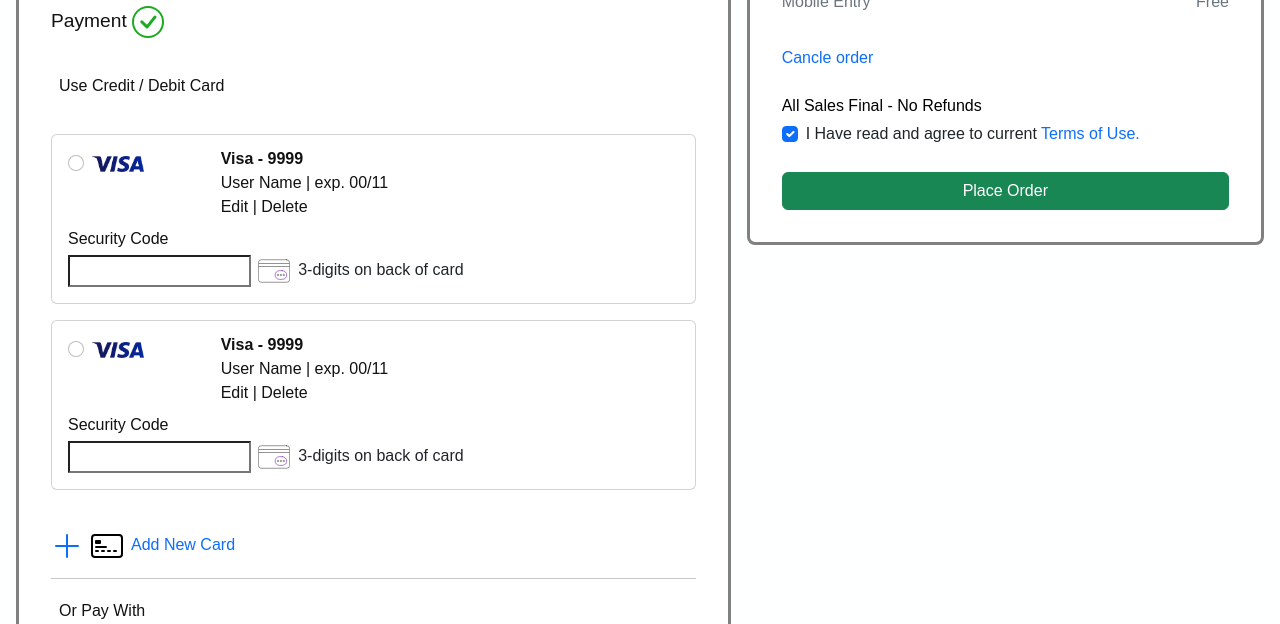
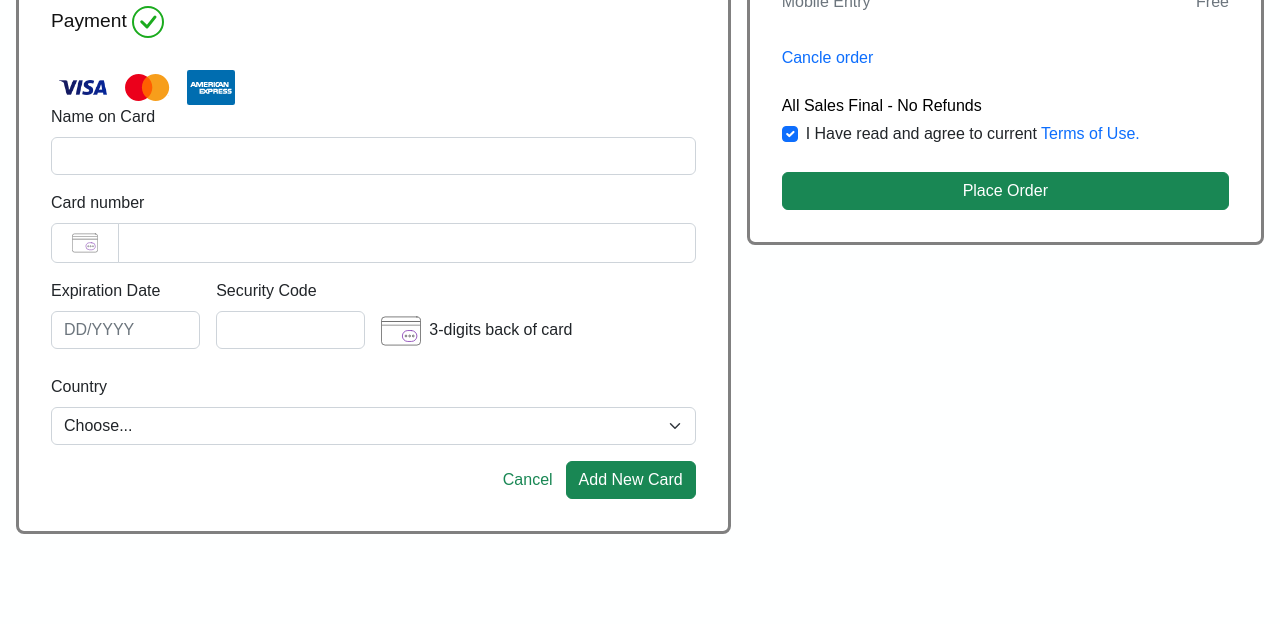
Before and after one commit to 1Nexts/ticket-lab, a Next.js app: page /final-cost in a window 1280 px wide. Shown: the part 328-952 px from the top of the page. After the commit the page ends 894 px from the top, so only its background shows below. Built offline with nearby package versions, Linux system fonts and the light colour scheme.

Commit message:
UI Payment View+Add

```diff
--- a/components/payment/Payment.tsx
+++ b/components/payment/Payment.tsx
@@ -1,10 +1,13 @@
 import React from "react";
 import styles from "./payment.module.scss";
-import CreditCardItemComponent from "./items/CreditCardItemComponent";
-
+import PaymentAddComponent from "./PaymentAdd";
+import PaymentEditComponent from "./PaymentEdit";
+import PaymentViewComponent from "./PaymentView";
 
 type CardProps = {};
 const PaymentCard = ({}: CardProps) => {
+  let mode = 2; // 1=view, 2=add, 3=edit
+
   return (
     <section id={styles["payment"]}>
       <div className={styles["block-payment"]}>
@@ -12,36 +15,13 @@ const PaymentCard = ({}: CardProps) => {
           Payment <img src="/static/check-circle.svg" />
         </h4>
         <br />
-        <div className="p-2 ">
-          <h5>Use Credit / Debit Card</h5>
-        </div>
-        <br/>
-        <CreditCardItemComponent></CreditCardItemComponent>
-        <CreditCardItemComponent></CreditCardItemComponent>
-        <br />
-
-        {/* Row Add New Card */}
-        <div
-          onClick={() => {
-            console.log("Click Add New Card");
-          }}
-        >
-          <span>
-            <img src="/static/plus-lg.svg" />
-          </span>
-          <img src="/static/credit-card-2-front.svg" className="px-2" />
-          <span className="text-primary">Add New Card</span>
-        </div>
-
-        <hr />
-        <div className="p-2 ">
-          <h5>Or Pay With</h5>
-          <h6 className="text-black">
-            By using a digital wallet and continuing past this page, you have
-            read and are accepting the {" "}
-            <span className="text-primary">Terms of Use</span>
-          </h6>
-        </div>
+        {mode === 1 ? (
+          <PaymentViewComponent></PaymentViewComponent>
+        ) : mode === 2 ? (
+          <PaymentAddComponent></PaymentAddComponent>
+        ) : (
+          <PaymentEditComponent></PaymentEditComponent>
+        )}
       </div>
     </section>
   );
--- a/components/payment/PaymentAdd.tsx
+++ b/components/payment/PaymentAdd.tsx
@@ -1,57 +1,99 @@
 import React from "react";
+import styles from "./paymentAdd.module.scss";
 
 type CardProps = {};
 const PaymentAddComponent = ({}: CardProps) => {
   return (
-    <div>
-      <div className="row justify-content-center mb-4 radio-group">
-        <div className="col-sm-3 col-5">
-          <div className="radio selected mx-auto" data-value="dk">
-            {" "}
-            <img
-              className="fit-image"
-              src="https://i.imgur.com/5TqiRQV.jpg"
-              width="105px"
-              height="55px"
-            />{" "}
+    <section id={styles["payment-add"]}>
+      {/* Card Type Support */}
+      <div>
+        <img src="/static/credit-cards/visa.png" width={64} className="px-2" />
+        <img
+          src="/static/credit-cards/master-card.svg"
+          width={64}
+          className="px-2"
+        />
+        <img
+          src="/static/credit-cards/american-express.svg"
+          width={64}
+          className="px-2"
+        />
+      </div>
+
+      <form className="row g-3" autoComplete="off">
+        <div className="col-12">
+          <label className="form-label">Name on Card</label>
+          <input type="text" className="form-control" />
+        </div>
+
+        <div className="col-sm-12">
+          <label className="form-label">Card number</label>
+          <div className="input-group">
+            <div className="input-group-text bg-white">
+              <img
+                src="/static/credit-cards/threeDigits.svg"
+                className="px-2"
+                width={42}
+              />
+            </div>
+            <input type="text" className="form-control" value={""} />
           </div>
         </div>
-        <div className="col-sm-3 col-5">
-          <div className="radio mx-auto" data-value="visa">
-            {" "}
+
+        <div className="col-5 col-xl-3">
+          <label className="form-label">Expiration Date</label>
+          <input
+            type="text"
+            className="form-control"
+            autoComplete="off"
+            placeholder="DD/YYYY"
+            minLength={5}
+            maxLength={5}
+          />
+        </div>
+        <div className="col-7 d-xl-none"></div>
+
+        <div className="col-5 col-xl-3">
+          <label className="form-label">Security Code</label>
+          <input
+            type="password"
+            maxLength={3}
+            className="form-control"
+            autoComplete="off"
+            value={""}
+          />
+        </div>
+
+        <div className="col-7 col-xl-6 pt-2">
+          <label className="form-label">
+            <br />
             <img
-              className="fit-image"
-              src="https://i.imgur.com/OdxcctP.jpg"
-              width="105px"
-              height="55px"
-            />{" "}
-          </div>
+              src="/static/credit-cards/threeDigits.svg"
+              className={styles["img3digit"]}
+            />
+            <span>3-digits back of card</span>
+          </label>
         </div>
-        <div className="col-sm-3 col-5">
-          <div className="radio mx-auto" data-value="master">
-            {" "}
-            <img
-              className="fit-image"
-              src="https://i.imgur.com/WIAP9Ku.jpg"
-              width="105px"
-              height="55px"
-            />{" "}
-          </div>
+
+        <div className="col-md-12">
+          <label className="form-label">Country</label>
+          <select id="inputState" className="form-select">
+            <option selected>Choose...</option>
+            <option>...</option>
+          </select>
         </div>
-        <div className="col-sm-3 col-5">
-          <div className="radio mx-auto" data-value="paypal">
-            {" "}
-            <img
-              className="fit-image"
-              src="https://i.imgur.com/cMk1MtK.jpg"
-              width="105px"
-              height="55px"
-            />{" "}
-          </div>
-        </div>{" "}
-        <br />
-      </div>
-    </div>
+
+        <div className="col-12 d-flex justify-content-end">
+          <button type="submit" className="btn text-success">
+            Cancel
+          </button>
+
+          <button type="submit" className="btn btn-success">
+            Add New Card
+          </button>
+        </div>
+      </form>
+    </section>
   );
 };
 
--- /dev/null
+++ b/components/payment/PaymentView.tsx
@@ -0,0 +1,39 @@
+import React from "react";
+import CreditCardItemComponent from "./items/CreditCardItemComponent";
+
+type CardProps = {};
+const PaymentViewComponent = ({}: CardProps) => {
+  return (
+    <div>
+      <div className="p-2 ">
+        <h5>Use Credit / Debit Card</h5>
+      </div>
+      <br />
+      <CreditCardItemComponent></CreditCardItemComponent>
+      <CreditCardItemComponent></CreditCardItemComponent>
+      <br />
+      <div
+        onClick={() => {
+          console.log("Click Add New Card");
+        }}
+      >
+        <span>
+          <img src="/static/plus-lg.svg" />
+        </span>
+        <img src="/static/credit-card-2-front.svg" className="px-2" />
+        <span className="text-primary">Add New Card</span>
+      </div>
+      <hr />
+      <div className="p-2 ">
+        <h5>Or Pay With</h5>
+        <h6 className="text-black">
+          By using a digital wallet and continuing past this page, you have read
+          and are accepting the{" "}
+          <span className="text-primary">Terms of Use</span>
+        </h6>
+      </div>
+    </div>
+  );
+};
+
+export default PaymentViewComponent;
--- /dev/null
+++ b/components/payment/paymentAdd.module.scss
@@ -0,0 +1,15 @@
+#payment-add {
+    // margin: 1rem;
+
+   .img3digit{
+        width: 48px;
+        padding-right: 0.5rem;
+   }
+}
+
+// X-Small devices (portrait phones, less than 576px)
+@media (max-width: 575px) {
+    #payment-add .img3digit{
+        width:32px;
+   }
+}
```
Also changed, not shown: public/static/credit-cards/visa.png (added).
